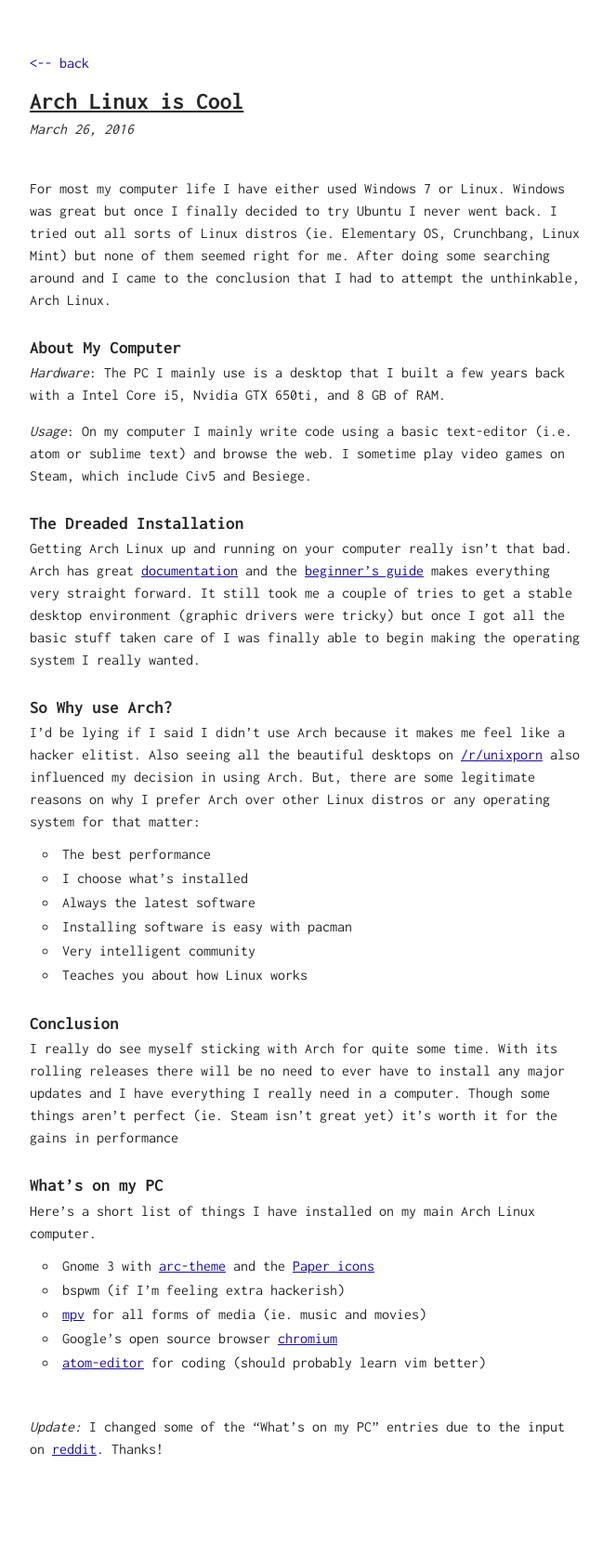
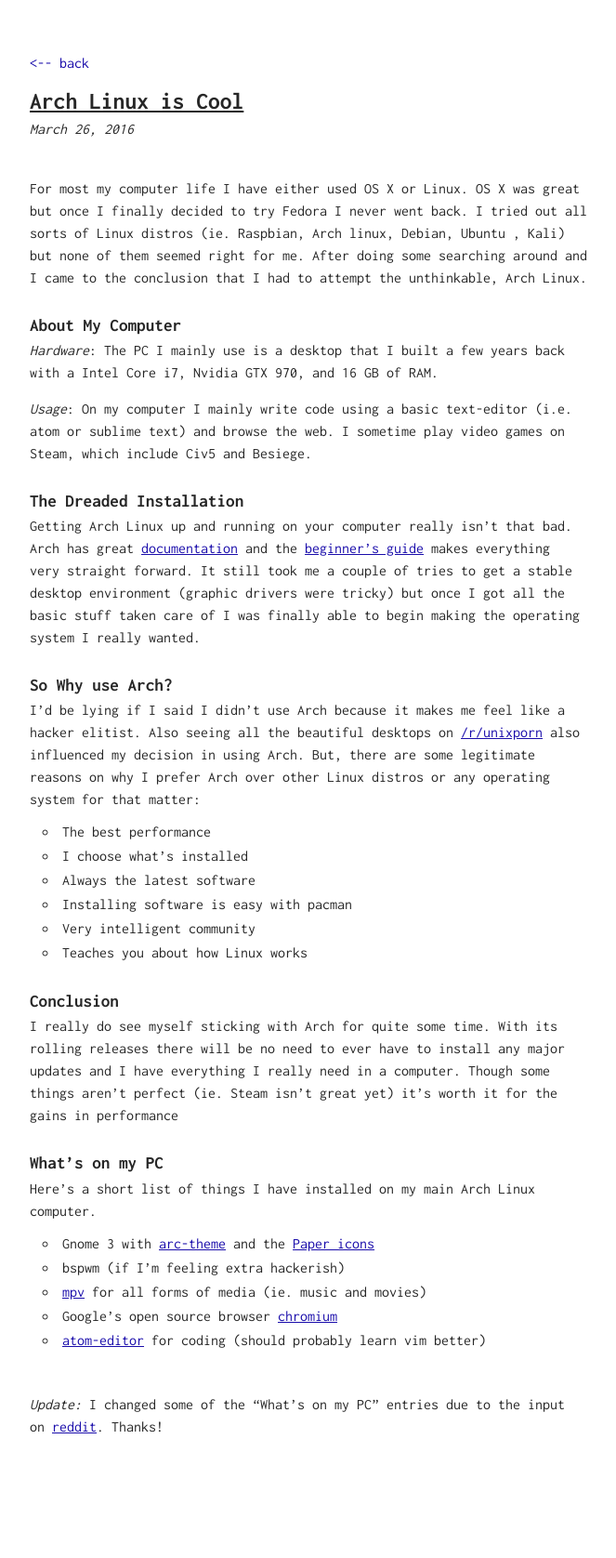
Before and after one commit to VagrantStory/VagrantStory.Github.io, a Jekyll site: the page built from _posts/2016-03-26-arch-linux.md, in a window 1280 px wide. Shown: the whole page at 93% size, without its empty margins (308-971 px from the left). Built offline with Jekyll 4.4.1, drawn with Linux system fonts in a browser that asks for light colours; comment, search, counter and statistics services are not loaded; after the commit the page ends 1652 px from its top, so only the background shows below that.

Commit message:
:hammer:

```diff
--- a/_posts/2016-03-26-arch-linux.md
+++ b/_posts/2016-03-26-arch-linux.md
@@ -4,10 +4,10 @@
 ---
 
 
-For most my computer life I have either used Windows 7 or Linux. Windows was great but once I finally decided to try Ubuntu I never went back. I tried out all sorts of Linux distros (ie. Elementary OS, Crunchbang, Linux Mint) but none of them seemed right for me. After doing some searching around and I came to the conclusion that I had to attempt the unthinkable, Arch Linux.
+For most my computer life I have either used OS X or Linux. OS X was great but once I finally decided to try Fedora I never went back. I tried out all sorts of Linux distros (ie. Raspbian, Arch linux, Debian, Ubuntu , Kali) but none of them seemed right for me. After doing some searching around and I came to the conclusion that I had to attempt the unthinkable, Arch Linux.
 
 # About My Computer
-*Hardware*: The PC I mainly use is a desktop that I built a few years back with a Intel Core i5, Nvidia GTX 650ti, and 8 GB of RAM.
+*Hardware*: The PC I mainly use is a desktop that I built a few years back with a Intel Core i7, Nvidia GTX 970, and 16 GB of RAM.
 
 *Usage*: On my computer I mainly write code using a basic text-editor (i.e. atom or sublime text) and browse the web. I sometime play video games on Steam, which include Civ5 and Besiege.
 
```
